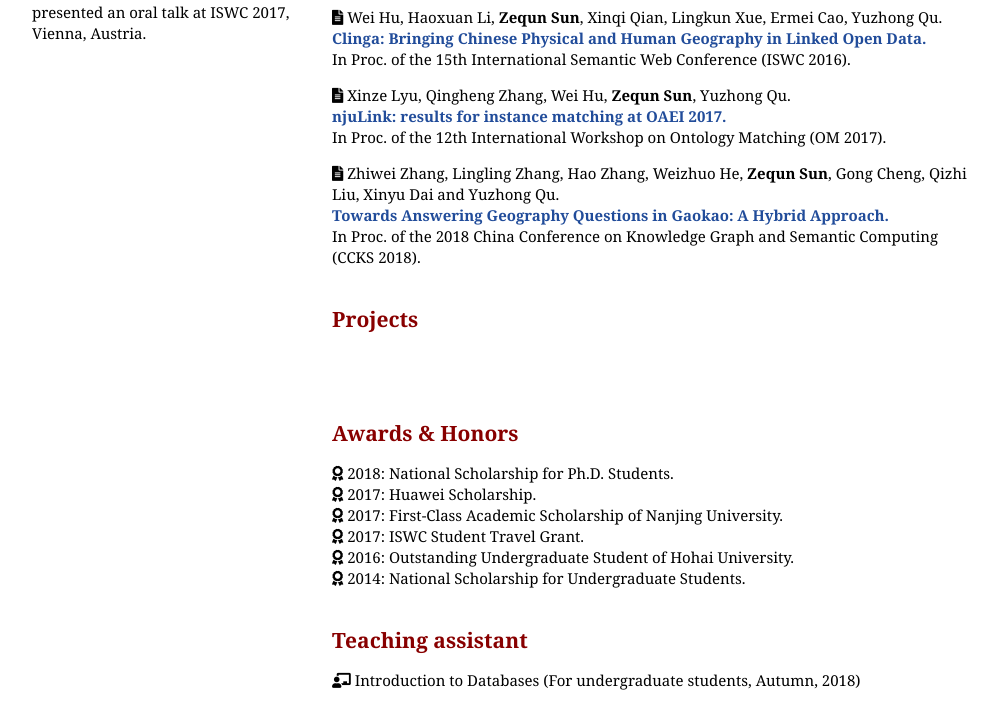
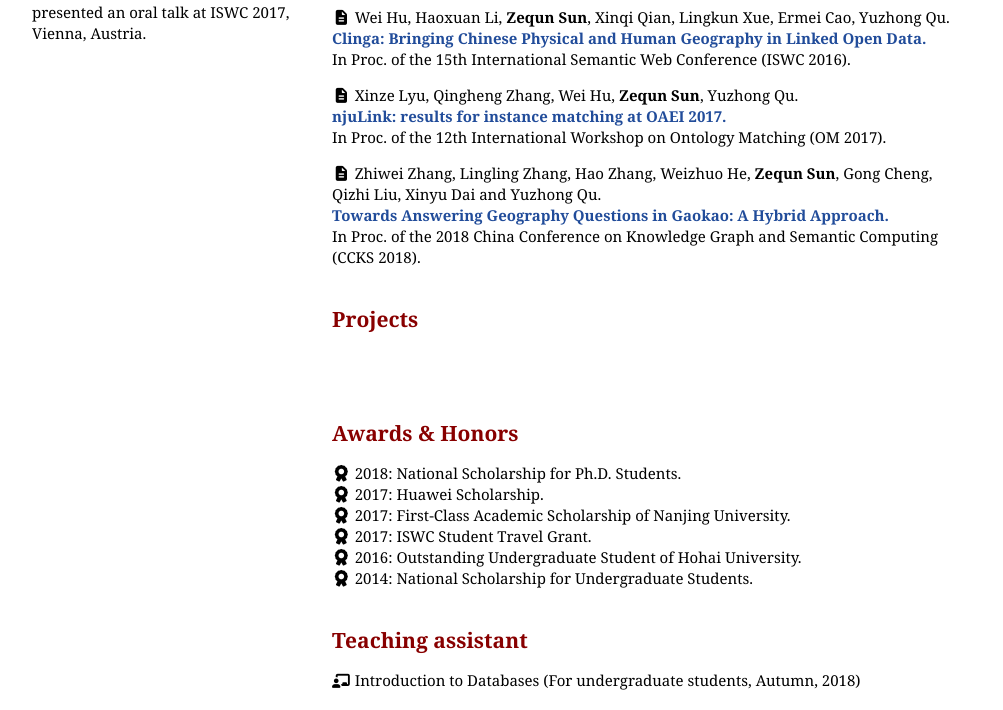
Before and after one commit to sunzequn/sunzequn.github.io, a plain HTML site: page index.htm in a window 1280 px wide. Shown: the part 668-1378 px from the top of the page, without its empty margins (138-1141 px from the left). Drawn offline with Linux system fonts and the light colour scheme; no server answers.

Commit message:
update index

```diff
--- a/index.htm
+++ b/index.htm
@@ -10,7 +10,7 @@
 	<link rel="stylesheet" href="./homepage/skeleton.css">
 	<link rel="stylesheet" href="./homepage/layout.css">
 	<!-- <link rel="stylesheet" href="./homepage/font-awesome.min.css"> -->
-	<link rel="stylesheet" href="https://use.fontawesome.com/releases/v5.2.0/css/all.css" integrity="sha384-hWVjflwFxL6sNzntih27bfxkr27PmbbK/iSvJ+a4+0owXq79v+lsFkW54bOGbiDQ" crossorigin="anonymous">
+	<link rel="stylesheet" href="./homepage/all.css" integrity="sha384-hWVjflwFxL6sNzntih27bfxkr27PmbbK/iSvJ+a4+0owXq79v+lsFkW54bOGbiDQ" crossorigin="anonymous">
 	<script async defer src="./homepage/buttons.js"></script>
 	<!--[if lt IE 9]>
     <script src="http://html5shim.googlecode.com/svn/trunk/html5.js"></script>
```
